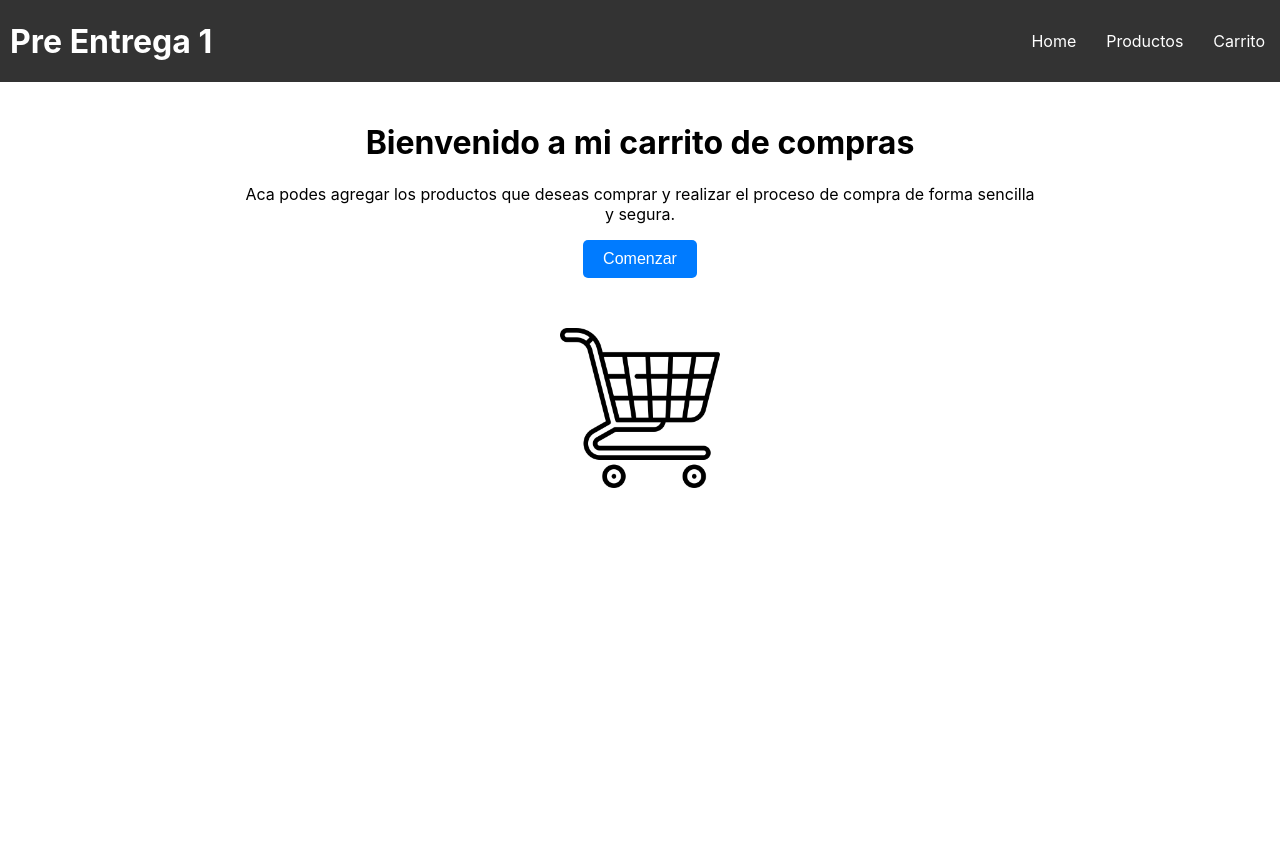
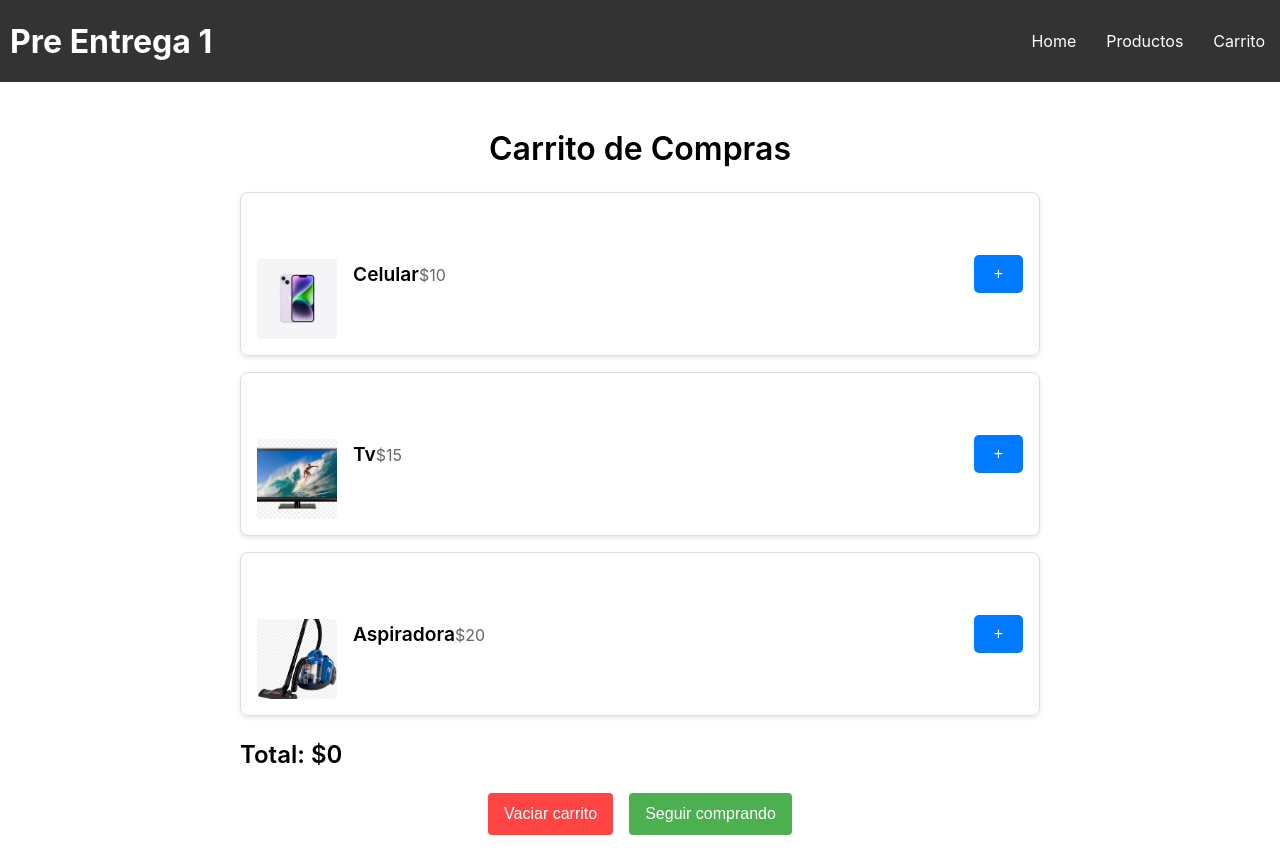
Before and after one commit to CamilaOyene/React, a React (Create React App) app in the folder my-app/: page / in a window 1280 px wide. Before the commit the page ends 800 px from the top, so only its background shows below. Built offline with nearby package versions, Linux system fonts and the light colour scheme.

Commit message:
empesando a cambiar todo

```diff
--- a/my-app/src/components/Cart.js
+++ b/my-app/src/components/Cart.js
@@ -1,11 +1,27 @@
-import React, { useState } from "react";
+import React from "react";
+import "../components-css/Home.css";
+import carrito from '../assets/shopping-cart.png'
+import { NavLink } from "react-router-dom";
+function Cart() {
 
-function Cart() {
   return (
-    <div className="">
-      <h1>Carrito de compras</h1>
+  <div className="container">
+    <h1 className="text-center">Bienvenido a mi carrito de compras</h1>
+    <p className="text-center">
+      Aca podes agregar los productos que deseas comprar y realizar el proceso
+      de compra de forma sencilla y segura.
+    </p>
+    <div className="text-center">
+      <NavLink to={"/productos"}>
+        <button>Comenzar</button>
+      </NavLink>
     </div>
-  );
+    <div className="text-center">
+      <img src={carrito} alt="Carrito de compras" />
+    </div>
+  </div>
+);
+
 }
 
 export default Cart;
--- a/my-app/src/components/Home.js
+++ b/my-app/src/components/Home.js
@@ -1,26 +1,83 @@
-import React from "react";
-import "../components-css/Home.css";
-import carrito from '../assets/shopping-cart.png'
-import { NavLink } from "react-router-dom";
+import React, { useState } from "react";
+import "../components-css/Cart.css";
+import celular from "../assets/iphone.jpg";
+import tv from "../assets/tv.jpg";
+import aspiradora from "../assets/aspiradora.jpg";
+const products = [
+  { id: 1, name: "Celular", price: 10, image: celular },
+  { id: 2, name: "Tv", price: 15, image: tv },
+  { id: 3, name: "Aspiradora", price: 20, image: aspiradora },
+];
 
 function Home() {
+  const [cartItems, setCartItems] = useState([]);
+
+  // Agregar un producto al carrito
+  const addToCart = (product) => {
+    setCartItems([...cartItems, product]);
+  };
+
+  // Eliminar un producto del carrito
+  const removeFromCart = (product) => {
+    setCartItems(cartItems.filter((item) => item.id !== product.id));
+  };
+
+  // Calcular el total del carrito
+  const calculateTotal = () => {
+    return cartItems.reduce((total, item) => total + item.price, 0);
+  };
+
   return (
-    <div className="container">
-      <h1 className="text-center">Bienvenido a mi carrito de compras</h1>
-      <p className="text-center">
-        Aca podes agregar los productos que deseas comprar y realizar el proceso
-        de compra de forma sencilla y segura.
-      </p>
-      <div className="text-center">
-        <NavLink to={"/productos"}>
-          <button>Comenzar</button>
-        </NavLink>
-      </div>
-      <div className="text-center">
-        <img src={carrito} alt="Carrito de compras" />
-      </div>
+    <div className="container mx-auto py-8">
+      <h2 className="cart-heading">Carrito de Compras</h2>
+      {products.length > 0 ? (
+        <>
+          <ul className="cart-list">
+            {products.map((item) => (
+              <li key={item.id} className="cart-item">
+                <img src={item.image} alt={item.name} />
+                <div className="cart-item-details">
+                  <span className="cart-item-name">{item.name}</span>
+                  <span className="cart-item-price">${item.price}</span>
+                </div>
+                {cartItems.find((cartItem) => cartItem.id === item.id) ? (
+                  <button className="buy" onClick={() => removeFromCart(item)}>
+                    -
+                  </button>
+                ) : (
+                  <button className="buy" onClick={() => addToCart(item)}>
+                    +
+                  </button>
+                )}
+              </li>
+            ))}
+          </ul>
+          <p className="cart-total">Total: ${calculateTotal()}</p>
+          <div className="cart-actions">
+            {cartItems.length > 0 && (
+              <button
+                className="buy"
+                onClick={() =>
+                  alert("¡Gracias por tu compra!", setCartItems([]))
+                }
+              >
+                Comprar
+              </button>
+            )}
+            <button className="clear" onClick={() => setCartItems([])}>
+              Vaciar carrito
+            </button>
+            <button className="continue" onClick={() => setCartItems([])}>
+              Seguir comprando
+            </button>
+          </div>
+        </>
+      ) : (
+        <p>Tu carrito está vacío</p>
+      )}
     </div>
   );
 }
 
+
 export default Home;
--- a/my-app/src/components/Navbar.js
+++ b/my-app/src/components/Navbar.js
@@ -11,12 +11,12 @@ function Navbar() {
           </li>
           <NavLink to={"/productos"}>
             <li>
-              <a href="">Productos</a>
+              <a href="/">Productos</a>
             </li>
           </NavLink>
           <NavLink to={"/cart"}>
             <li>
-              <a href="">Carrito</a>
+              <a href="/">Carrito</a>
             </li>
           </NavLink>
         </ul>
```
